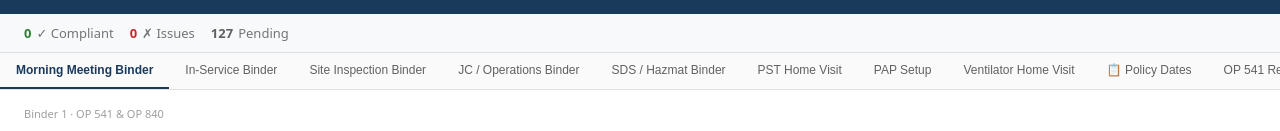
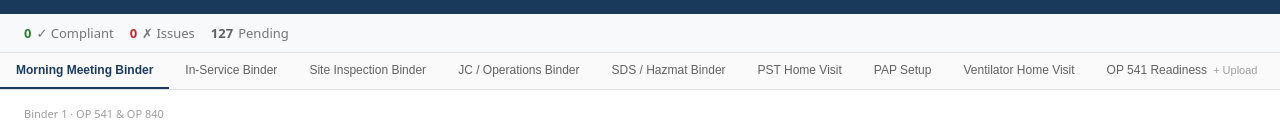
Before and after one commit to clandtroop/rotech-survey-prep, a React (Vite) app: page / in a window 1280 px wide. Shown: the part 184-315 px from the top of the page. Built offline with nearby package versions, Linux system fonts and the light colour scheme.

Commit message:
Move Policy Dates tab to end after OP 541T

```diff
--- a/src/App.jsx
+++ b/src/App.jsx
@@ -900,14 +900,7 @@ Write a professional but direct email. If there are issues, list them clearly wi
               );
             })}
 
-            {/* Policy Dates tab */}
-            <button onClick={() => setActiveTab(SECTIONS.length + 2)} style={{
-              padding: "10px 16px", fontSize: 12, whiteSpace: "nowrap", background: "none",
-              border: "none", borderBottom: isPolicyTab ? `2px solid ${BRAND}` : "2px solid transparent",
-              color: isPolicyTab ? BRAND : "#616161", cursor: "pointer", fontWeight: isPolicyTab ? 600 : 400,
-            }}>
-              📋 Policy Dates
-            </button>
+            {/* OP 541 tab */}
             <button onClick={() => setActiveTab(SECTIONS.length)} style={{
               padding: "10px 16px", fontSize: 12, whiteSpace: "nowrap", background: "none",
               border: "none", borderBottom: isOp541Tab ? `2px solid ${BRAND}` : "2px solid transparent",
@@ -933,6 +926,15 @@ Write a professional but direct email. If there are issues, list them clearly wi
               {op541tFileName && op541tStats.no > 0 && <span style={{ background: "#ffebee", color: "#c62828", borderRadius: 10, padding: "1px 7px", fontSize: 11 }}>{op541tStats.no}</span>}
               {op541tFileName && op541tStats.mismatch > 0 && <span style={{ background: "#fff3e0", color: "#e65100", borderRadius: 10, padding: "1px 7px", fontSize: 11 }}>⚠ {op541tStats.mismatch}</span>}
               {op541tFileName && op541tStats.no === 0 && op541tStats.pending === 0 && <span style={{ background: "#e8f5e9", color: "#2e7d32", borderRadius: 10, padding: "1px 6px", fontSize: 11 }}>✓</span>}
+            </button>
+
+            {/* Policy Dates tab */}
+            <button onClick={() => setActiveTab(SECTIONS.length + 2)} style={{
+              padding: "10px 16px", fontSize: 12, whiteSpace: "nowrap", background: "none",
+              border: "none", borderBottom: isPolicyTab ? `2px solid ${BRAND}` : "2px solid transparent",
+              color: isPolicyTab ? BRAND : "#616161", cursor: "pointer", fontWeight: isPolicyTab ? 600 : 400,
+            }}>
+              📋 Policy Dates
             </button>
           </div>
 
```
Also changed, not shown: 3 other files (tests, documents, lock files or other folders).
